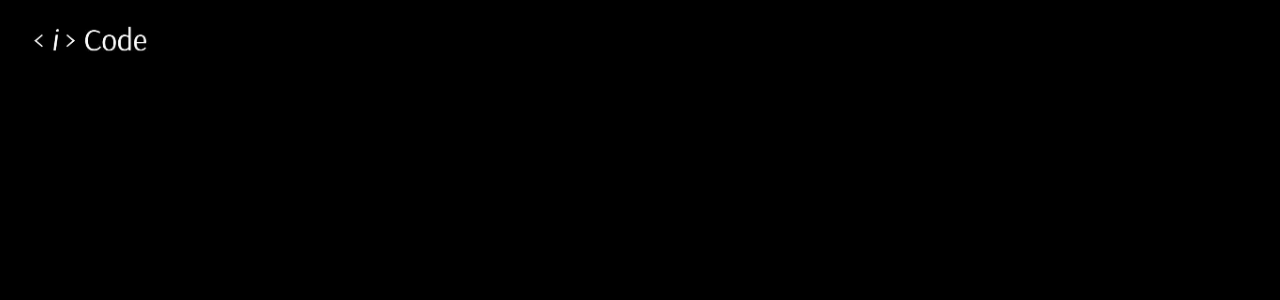
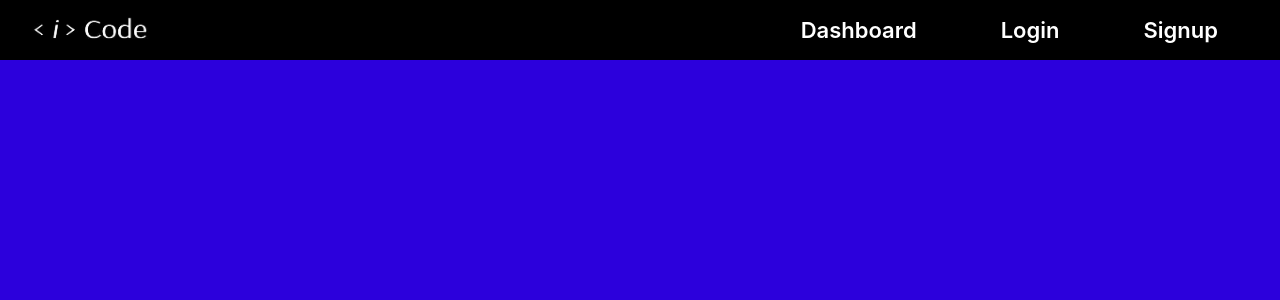
Before and after one commit to kavya-r30/Anti-Kaleshi-Inheritance, a React (Create React App) app in the folder dashboard/: page / in a window 1280 px wide. Shown: the top 300 px of the page. Built offline with nearby package versions, Linux system fonts and the light colour scheme.

Commit message:
navbar added

```diff
--- a/dashboard/src/App.css
+++ b/dashboard/src/App.css
@@ -1,6 +1,7 @@
+/* src/App.css */
 .App {
   text-align: left; /* Align text to the left */
-  background-color: #000000; /* Dark background */
+  background-color: #2c00dc; /* Dark background */
   color: #ffffff; /* Light text color */
   height: 100vh; /* Full height */
   display: flex; /* Use flexbox for layout */
@@ -14,12 +15,13 @@
 /* Other CSS styles for the logo */
 .App-logo {
   width: 170px; /* Increase size of the logo */
-  height: auto; /* Maintain aspect ratio */
+  height: 53px; /* Maintain aspect ratio */
   margin: 0; /* Add margin for spacing */
   position: absolute; /* Position logo absolutely within the container */
-  top: 10px; /* Align logo to the top of the page */
+  top: 4px; /* Align logo to the top of the page */
   left: 10px; /* Align logo to the left of the page */
   animation: zoomIn 1s ease-in-out; /* Add zoom-in effect to the logo */
+  border-radius: 8px;
 }
 
 .App-logo:hover {
--- a/dashboard/src/App.js
+++ b/dashboard/src/App.js
@@ -2,6 +2,7 @@ import React, { useEffect, useState } from "react";
 import "./App.css";
 import logo from "./assets/logo.png"; // Ensure the path is correct
 import Loader from "./components/Loader"; // Import the Loader component
+import Navbar from "./components/Navbar"; // Import the Navbar component
 
 function App() {
   // State to control loader visibility
@@ -22,11 +23,15 @@ function App() {
       {isLoading ? (
         <Loader /> // Use the Loader component
       ) : (
-        <header className="App-header">
-          <a href="/">
-            <img src={logo} alt="Logo" className="App-logo" />
-          </a>
-        </header>
+        <>
+          {/* Render Navbar component */}
+          <Navbar />
+          <header className="App-header">
+            <a href="/">
+              <img src={logo} alt="Logo" className="App-logo" />
+            </a>
+          </header>
+        </>
       )}
     </div>
   );
--- a/dashboard/src/components/Loader.css
+++ b/dashboard/src/components/Loader.css
@@ -6,7 +6,7 @@
   transform: translate(-50%, -50%); /* Adjust the position to exactly center */
   width: 5.4em;
   height: 5.4em;
-  background-color: #000000; /* Increased duration to allow 3 cycles of box animation */
+  background-color: #2c00dc; /* Increased duration to allow 3 cycles of box animation */
   opacity: 1; /* Initial opacity */
   transition: opacity 2s ease-out; /* Smooth fade-out transition */
 }
@@ -18,7 +18,7 @@
   top: 1.7em;
   left: 1.7em;
   background-color: transparent;
-  border-left: 0.25em solid whitesmoke;
+  border-left: 0.25em solid rgb(0, 0, 0);
   transform: rotate(45deg);
 }
 
@@ -28,7 +28,7 @@
   width: 7.1em;
   height: 7.1em;
   left: 0;
-  background-color: #000000;
+  background-color: #2c00dc;
 }
 
 #box {
@@ -38,7 +38,7 @@
   width: 1em;
   height: 1em;
   background-color: transparent;
-  border: 0.25em solid whitesmoke;
+  border: 0.25em solid rgb(0, 0, 0);
   border-radius: 15%;
   transform: translate(0, -1em) rotate(-45deg);
   animation: push 1.5s cubic-bezier(0.79, 0, 0.47, 0.97) infinite; /* Adjusted to 3s for 3 cycles */
--- /dev/null
+++ b/dashboard/src/components/Navbar.css
@@ -0,0 +1,73 @@
+/* Navbar Styling */
+.navbar {
+  position: fixed; /* Position navbar fixed at the top */
+  top: 0px; /* Align navbar at the top */
+  left: 0px; /* Align navbar to the left */
+  width: 100%; /* Navbar width */
+  height: 60px; /* Height of the navbar */
+  background-color: #000000; /* Background color */
+  display: flex;
+  justify-content: flex-end; /* Align navbar content to the right */
+  align-items: center;
+  padding: 0 20px; /* Padding for navbar content */
+  box-sizing: border-box; /* Include padding and borders in the width/height calculation */
+  z-index: 0; /* Ensure navbar stays behind logo */
+}
+
+/* Navbar links list */
+.navbar-links {
+  list-style: none;
+  display: flex;
+  margin: 0;
+  padding: 0;
+}
+
+/* Each navbar item */
+.navbar-item {
+  margin: 0 17px; /* Space between buttons */
+}
+
+/* Navbar link style */
+.navbar-link {
+  text-decoration: none;
+  color: #ffffff; /* Text color */
+  background-color: #000000; /* Light grey background */
+  font-size: 22px; /* Font size */
+  font-weight: 600;
+  padding: 8px 25px; /* Reduced padding to reduce box height */
+  border-radius: 8px; /* Rounded corners */
+  text-align: center; /* Center text inside the button */
+  transition: all 0.3s ease; /* Smooth transition for the effect */
+  width: 180px; /* Fixed width for each button */
+  box-sizing: border-box; /* Include padding and borders in the element's total width and height */
+}
+
+/* Hover effect for navbar links */
+.navbar-link:hover {
+  color: #ffffff; /* Change text color on hover */
+  background-color: #6c0065; /* Purple background on hover */
+  transform: scale(1.1); /* Slightly grow the box on hover */
+  box-shadow: 0px 4px 10px rgba(0, 0, 0, 0.1); /* Optional: Add a subtle shadow */
+}
+
+/* Add responsiveness for smaller screens */
+@media (max-width: 768px) {
+  .navbar {
+    justify-content: center; /* Center navbar content on small screens */
+    padding: 0 10px; /* Reduce padding */
+  }
+
+  .navbar-links {
+    flex-direction: column; /* Stack items vertically */
+    align-items: center; /* Center items vertically */
+  }
+
+  .navbar-item {
+    margin: 8px 0; /* Reduced space between buttons */
+  }
+
+  .navbar-link {
+    width: 150px; /* Adjust width for smaller screens */
+    padding: 12px 20px; /* Adjust padding for smaller screens */
+  }
+}
--- /dev/null
+++ b/dashboard/src/components/Navbar.js
@@ -0,0 +1,29 @@
+// src/components/Navbar.js
+import React from "react";
+import "./Navbar.css"; // Import the CSS file for the navbar styling
+
+const Navbar = () => {
+  return (
+    <nav className="navbar">
+      <ul className="navbar-links">
+        <li className="navbar-item">
+          <a href="/dashboard" className="navbar-link">
+            Dashboard
+          </a>
+        </li>
+        <li className="navbar-item">
+          <a href="/login" className="navbar-link">
+            Login
+          </a>
+        </li>
+        <li className="navbar-item">
+          <a href="/signup" className="navbar-link">
+            Signup
+          </a>
+        </li>
+      </ul>
+    </nav>
+  );
+};
+
+export default Navbar;
```
